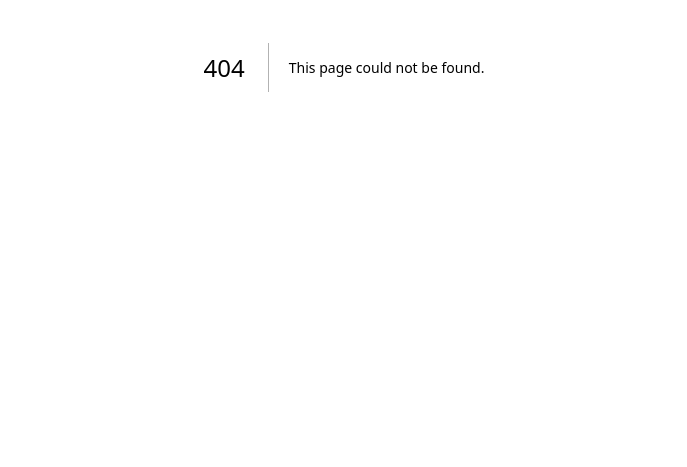
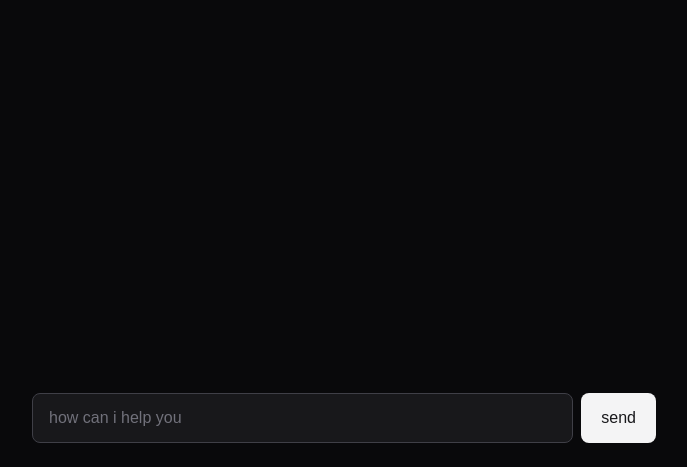
Before and after one commit to Royakash2/ai-sdk-basics, a Next.js app: page /ui/chat in a window 1280 px wide. Before the commit this address had no page. Shown: the part 333-800 px from the top of the page, without its empty margins (296-983 px from the left). Built offline with nearby package versions, Linux system fonts and the light colour scheme.

Commit message:
feat: add ChatPage component for user interaction

```diff
--- /dev/null
+++ b/src/app/ui/chat/page.tsx
@@ -0,0 +1,17 @@
+"use client"
+
+export default function ChatPage() {
+
+    return <div className="flex h-dvh flex-col bg-zinc-950 text-zinc-100">
+        {/* message will go here  */}
+
+        <form action="" className="mt-auto w-full max-w-2xl mx-auto p-6">
+            <div className="flex gap-2">
+                <input placeholder="how can i help you" className="flex-1 rounded-lg bg-zinc-900 border border-zinc-700 px-4 py-3 text-zinc-100 placeholder-zinc-500 focus:outline-none focus:ring-2 focus:ring-zinc-500" />
+                <button type="submit" className="rounded-lg bg-zinc-100 px-5 py-3 font-medium text-zinc-900 transition-colors hover:bg-zinc-300">
+                    send
+                </button>
+            </div>
+        </form>
+    </div>
+}
```
